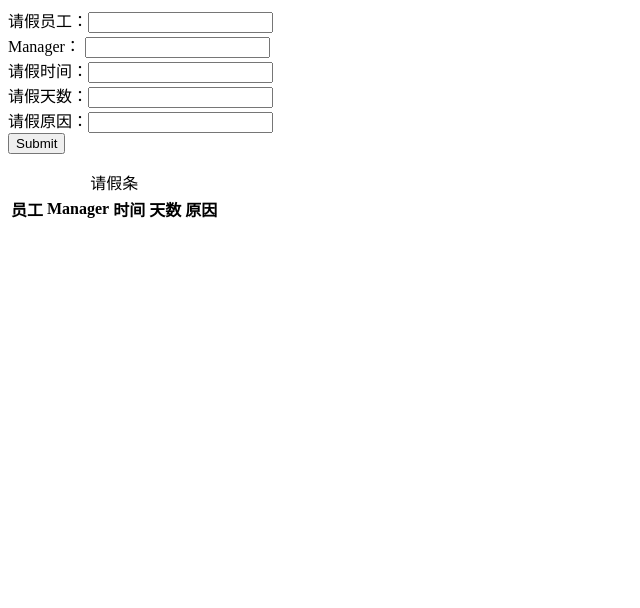
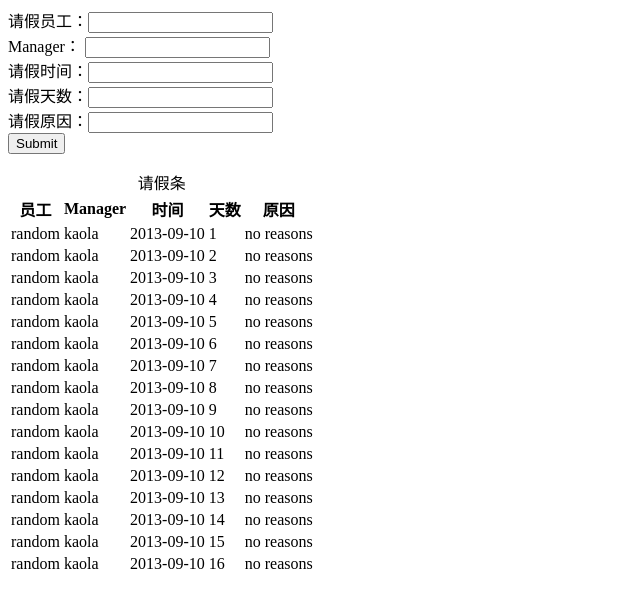
Before and after one commit to njuhugn/baixing-camp, a PHP site: page /qingjia.php in a window 1280 px wide. Shown: the top 608 px of the page, without its empty margins (0-640 px from the left). Run offline with PHP 8.4, Linux system fonts and the light colour scheme; data that the repository does not hold is empty.

Commit message:
测试用框架

```diff
--- a/training/qingjia.php
+++ b/training/qingjia.php
@@ -1,5 +1,106 @@
 <?php
-require_once('func.php');
+
+define('SIZE', 16);
+define('MYSQL_HOST', '192.168.2.19');
+define('MYSQL_USER', 'techsummer');
+define('MYSQL_PASS', 'techsummer');
+define('MYSQL_DB', 'techsummer');
+define('MYSQL_TABLE', 't1_qingjia');
+
+$con = null;
+$page = null;
+$list = array();
+for ($i = 0; $i < SIZE * 5; $i++)
+{
+	$tuple = array();
+	$tuple['qj_id'] = $i;
+	$tuple['qj_name'] = "random";
+	$tuple['qj_manager'] = "kaola";
+	$tuple['qj_date'] = "2013-09-10";
+	$tuple['qj_days'] = $i + 1;
+	$tuple['qj_reason'] = "no reasons";
+	$list[] = $tuple;
+}
+
+function getConnection()
+{
+	global $con;
+	$con = isset($con) ? $con : mysql_connect(MYSQL_HOST, MYSQL_USER, MYSQL_PASS) or die(mysql_error());
+	mysql_select_db(MYSQL_DB) or die(mysql_error());
+	mysql_query("set names utf8") or die(mysql_error());
+	return $con;
+}
+
+function getPage()
+{
+	/*$con = getConnection();
+	$sql = "select count(*) from " . MYSQL_TABLE;
+	$res = mysql_query($sql) or die(mysql_error());
+	$row = mysql_fetch_row($res);
+	$total = $row[0];*/
+	$page = array();
+	$total = SIZE * 5;
+	$page['total'] = ceil($total/SIZE);
+	if(!isset($_GET['page']) || !intval($_GET['page']) || $_GET['page']>$total)
+		$page['current'] = 1;
+	else
+		$page['current'] = $_GET['page'];
+	$page['prev'] = $page['current'] - 1;
+	$page['next'] = $page['current'] + 1;
+	return $page;
+}
+
+function getQingjia($page)
+{
+	$startnum = ($page - 1) * SIZE;
+	/*
+	$sql = "select * from t1_qingjia order by qj_date desc limit $startnum," . SIZE;
+	$res = mysql_query($sql) or die(mysql_error());
+	$ret = array();
+	while ($row = mysql_fetch_assoc($res))
+	{
+		$ret[] = $row;
+	}*/
+	$ret = array();
+	global $list;
+	for ($i = $startnum; $i < $startnum + SIZE; $i++)
+	{
+		$ret[] = $list[$i];
+	}
+	return $ret;
+}
+
+function yaoQingjia()
+{
+	/*
+	$con = getConnection();
+	$sql = "insert into t1_qingjia (qj_id, qj_name, qj_manager, qj_date, qj_days, qj_reason) values ('', '$_POST[name]', '$_POST[manager]', '$_POST[date]', '$_POST[days]', '$_POST[reason]')";
+	mysql_query($sql, $con) or die(mysql_error());
+	$id = mysql_insert_id();
+	mysql_close($con);
+	return $id;
+	*/
+	$tuple = array();
+	$tuple['qj_id'] = 111;
+	$tuple['qj_name'] = $_POST['name'];
+	$tuple['qj_manager'] = $_POST['manager'];
+	$tuple['qj_date'] = $_POST['date'];
+	$tuple['qj_days'] = $_POST['days'];
+	$tuple['qj_reason'] = $_POST['reason'];
+	var_dump($tuple);
+}
+
+switch($_SERVER['REQUEST_METHOD'])
+{
+case 'GET':
+	break;
+case 'POST':
+	yaoQingjia();
+	break;
+default:
+	break;
+}
+
 ?>
 
 <html>
@@ -8,7 +109,7 @@
 	<title>请假系统</title>
 </head>
 <body>
-	<form action="func.php" method="post" accept-charset="utf-8">
+	<form action="qingjia.php" method="post" accept-charset="utf-8">
 		请假员工：<input type="text" name="name"/><br />
 		Manager： <input type="text" name="manager"/><br />
 		请假时间：<input type="text" name="date"/><br />
@@ -26,7 +127,8 @@
 			<th>原因</th>
 		</tr>
 		<?php
-			foreach (getQingjia() as $tuple)
+			$page = getPage();
+			foreach (getQingjia($page['current']) as $tuple)
 			{
 		?>
 		<tr>
```
